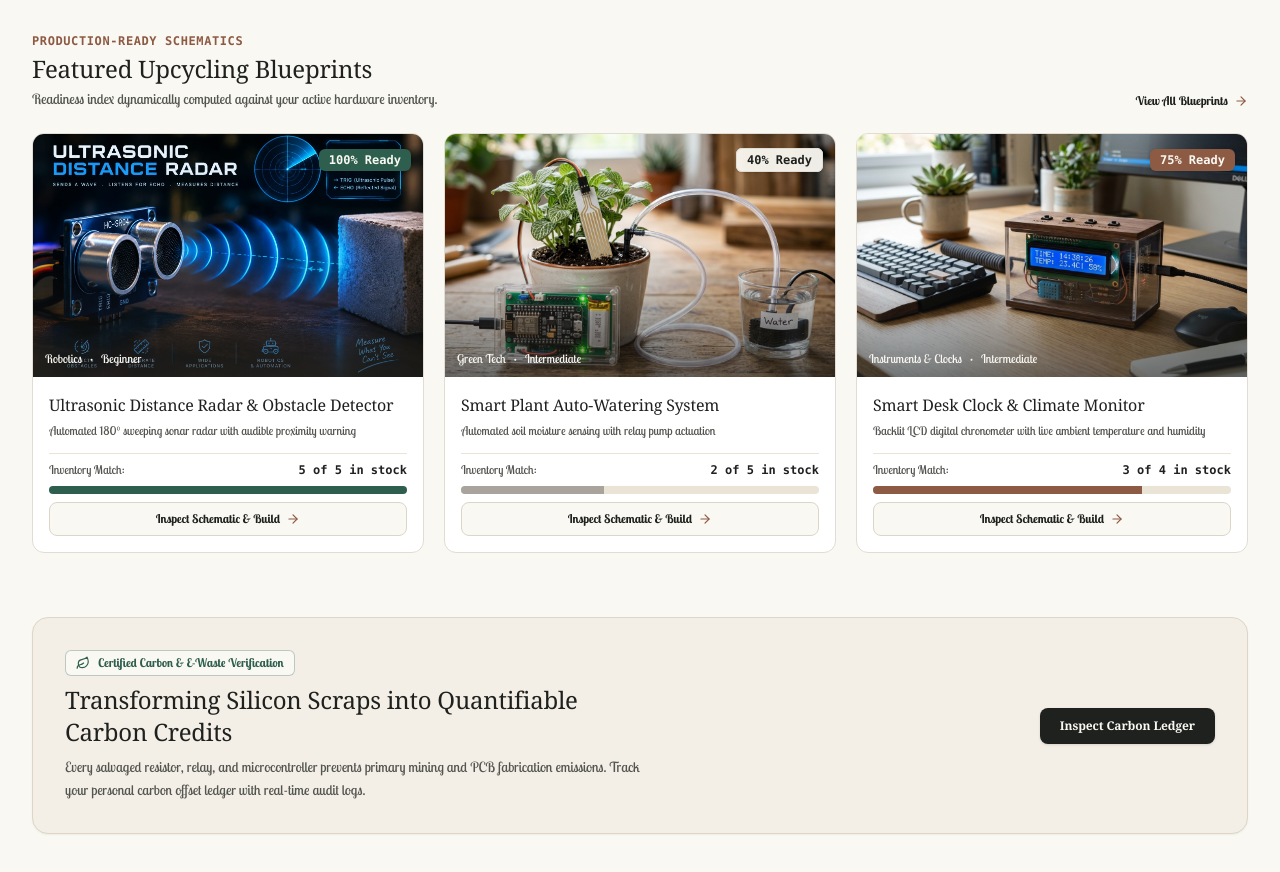
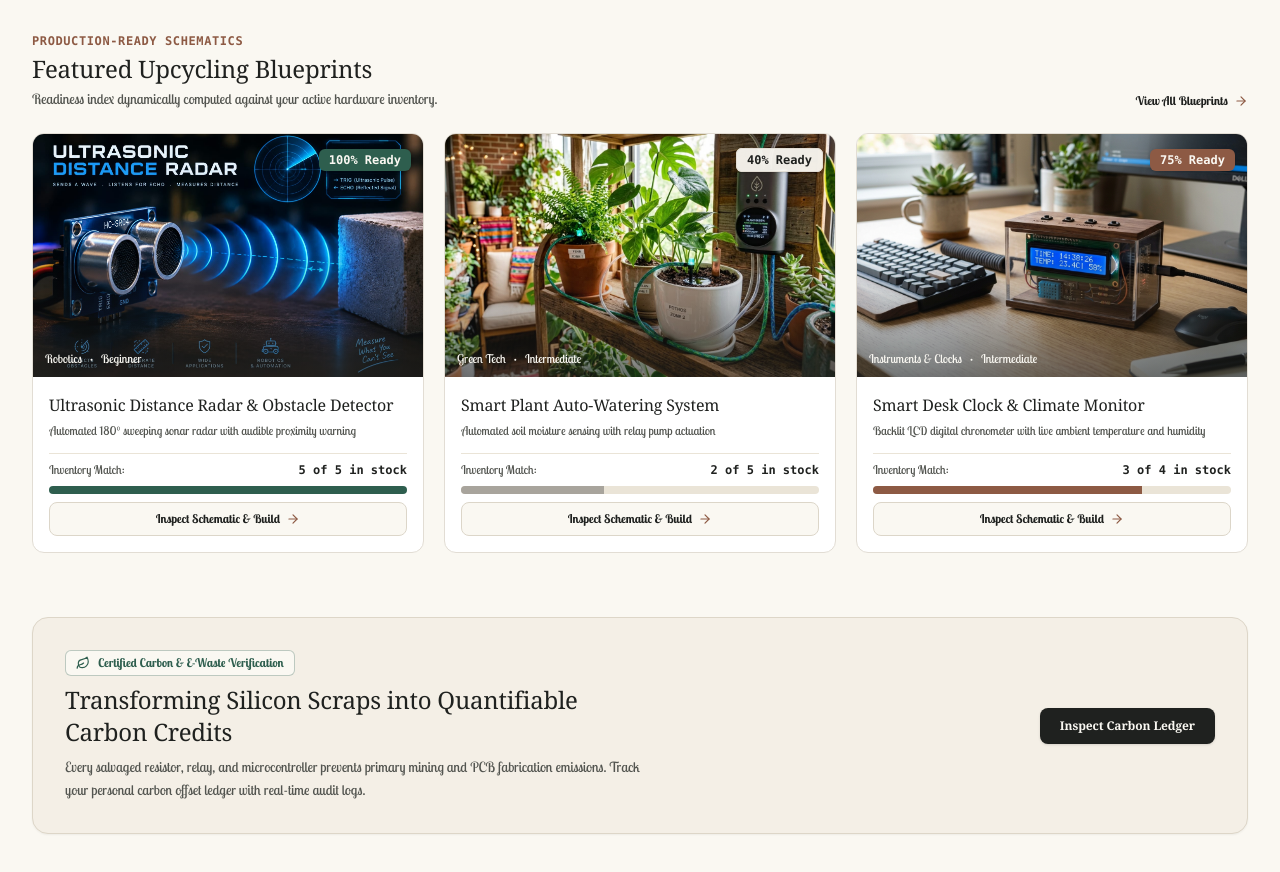
Before and after one commit to avinashk08408/secondlife, a React (Vite) app: page / in a window 1280 px wide. Shown: the part 1520-2392 px from the top of the page. Built offline with nearby package versions, Linux system fonts and the light colour scheme.

Commit message:
feat: add smart plant watering image

```diff
--- a/src/data/initialData.ts
+++ b/src/data/initialData.ts
@@ -246,7 +246,7 @@ export const INITIAL_PROJECTS: Project[] = [
     category: 'Green Tech',
     difficulty: 'Intermediate',
     estimatedBuildTimeMinutes: 75,
-    image: '/src/assets/images/project_plant_watering_1791212782796.jpg',
+    image: `${import.meta.env.BASE_URL}images/smart-plant-auto-watering.jpg`,
     environmentalImpact: {
       divertedGrams: 112,
       preventedCo2Kg: 1.57,
```
Also changed, not shown: public/images/smart-plant-auto-watering.jpg (added).
